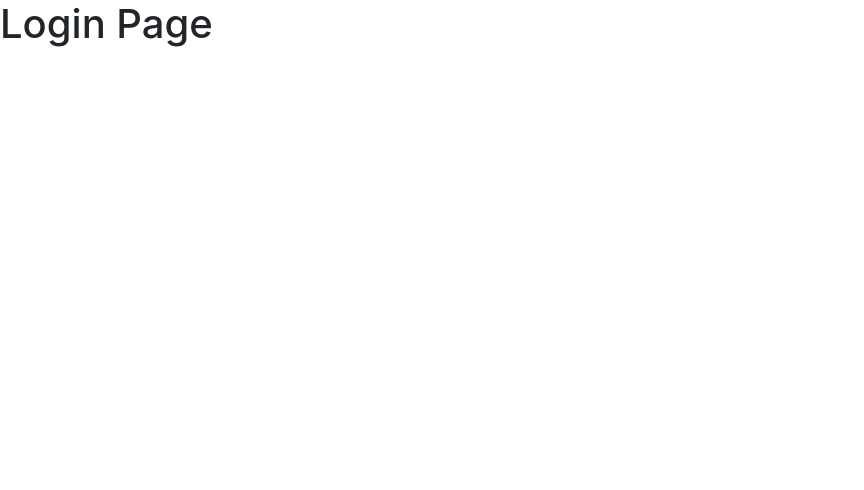
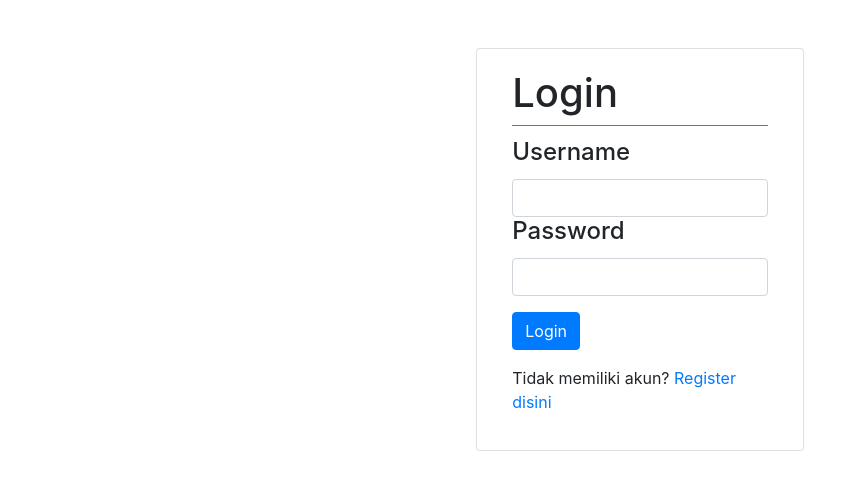
Before and after one commit to kennyosc/jc9simplecommerce, a React (Create React App) app: page /login in a window 1280 px wide. Shown: the top 490 px of the page, without its empty margins (0-864 px from the left). Built offline with nearby package versions, Linux system fonts and the light colour scheme.

Commit message:
add login page

```diff
--- a/src/components/App.js
+++ b/src/components/App.js
@@ -17,7 +17,8 @@ class App extends Component{
             <BrowserRouter>
                 <div>
                     {/* keyword EXACT itu akan literally melihat route nya menjadi "/register"
-                        kalau tidak memakai EXACT, maka route nya akan membaca bahwa route tersebut mengandung "/" dan apakah mengandung "/register", makanya di tampilkan home dan register */}
+                        kalau tidak memakai EXACT, maka route nya akan membaca bahwa route tersebut mengandung "/" dan apakah mengandung "/register", makanya di tampilkan home dan register
+                        kenapa home yang di exact? karena route akan melihat bahwa component HOME saja yang harus exact dan tidak memasukkan "/" ke route yang lainnya*/}
                     <Route path="/" exact component={Home}/>
                     <Route path="/login" component={Login}/>
                     <Route path="/register" component={Register}/>
--- a/src/components/Login.js
+++ b/src/components/Login.js
@@ -1,13 +1,44 @@
 import React,{Component} from 'react'
+import {Link} from 'react-router-dom'
 
 class Login extends Component{
     render(){
         return(
-            <div>
-                <h1>Login Page</h1>
-            </div>
+           <div>
+               {/* col-sm-3 akan bisa dijalankan ketika atasnya ada class ROW */}
+                <div className = 'mt-5 row'>
+                    <div className = "col-sm-3 mx-auto card">
+                        <div className = "card-body">
+
+                            <div className = 'card-title border-bottom border-secondary'>
+                                <h1>Login</h1>
+                            </div>
+
+                            <div className='card-title'>
+                                <h4>Username</h4>
+                            </div>
+                            <form className='input-group'>
+                                <input className='form-control'
+                                ref={(username) => {this.username = username}}></input>
+                            </form>
+
+                            <div className='card-title'>
+                                <h4>Password</h4>
+                            </div>
+                            <form className='input-group'>
+                                <input className='form-control' type="password"
+                                ref={(password) => {this.password = password}}></input>
+                            </form>
+                            <button className='btn btn-primary mt-3' onClick={this.onButtonClick}>Login</button>
+                            <p className="mt-3">Tidak memiliki akun? <Link to="/register">Register disini</Link></p>
+
+                        </div>
+                    </div>
+                </div>
+           </div>
         )
     }
 }
 
+
 export default Login
--- a/src/components/Register.js
+++ b/src/components/Register.js
@@ -90,7 +90,7 @@ class Register extends Component{
                                 ref={(password) => {this.password = password}}></input>
                             </form>
                             <button className='btn btn-success mt-3' onClick={this.onButtonClick}>Register</button>
-                            <p className="mt-3">Tidak memiliki akun? <Link to="/login">Daftar disini</Link></p>
+                            <p className="mt-3">Sudah memiliki akun? <Link to="/login">Login disini</Link></p>
 
                         </div>
                     </div>
```
